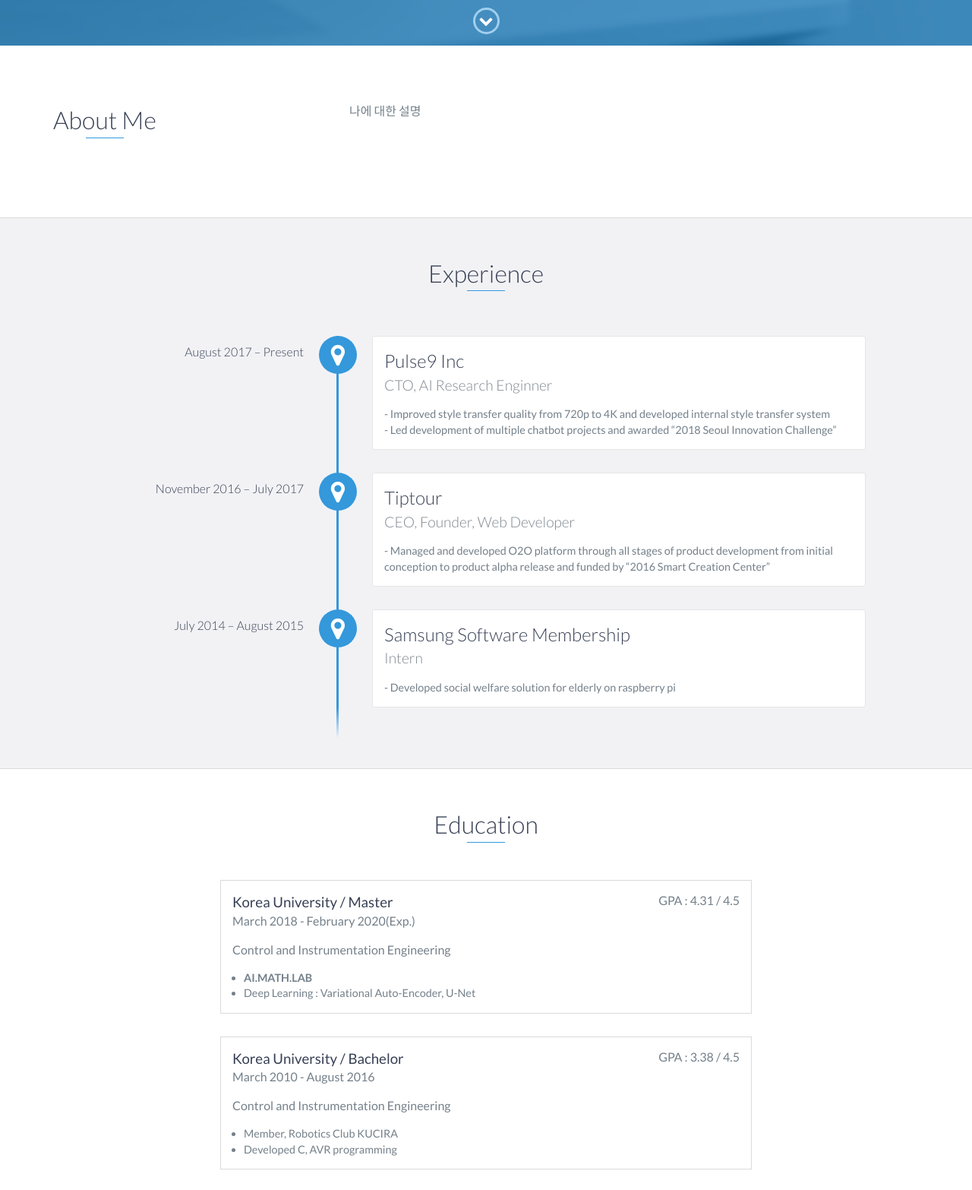
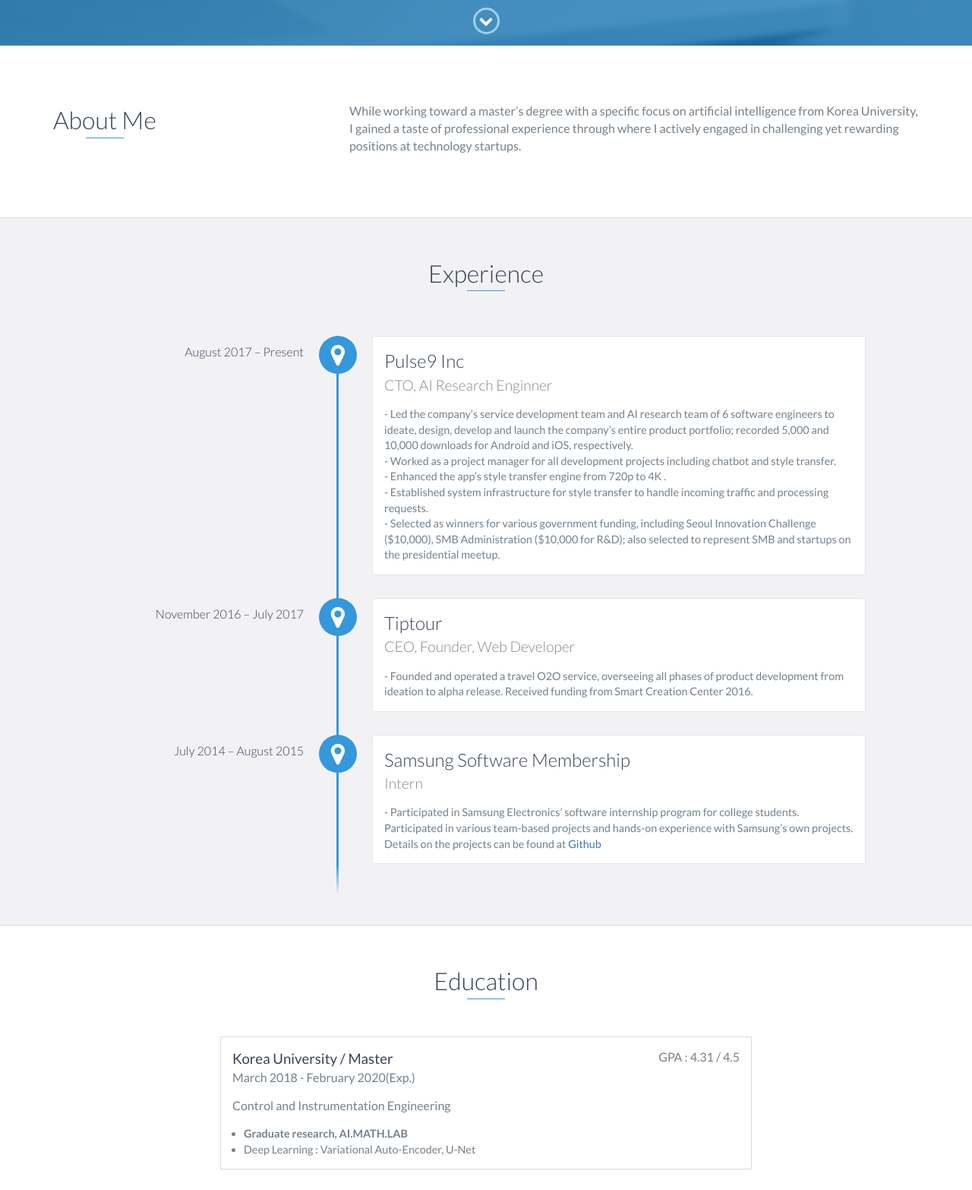
Before and after one commit to serilee18/serilee18.github.io, a plain HTML site: page index.html in a window 1280 px wide. Shown: the part 440-2006 px from the top of the page at 76% size. Drawn offline with nearby package versions, Linux system fonts and the light colour scheme.

Commit message:
Update index.html

```diff
--- a/index.html
+++ b/index.html
@@ -76,7 +76,9 @@
                 </div>
                 <div class="col-md-8">
                     <p>
-                        나에 대한 설명
+                        While working toward a master’s degree with a specific focus on artificial intelligence from Korea
+University, I gained a taste of professional experience through where I actively engaged in
+challenging yet rewarding positions at technology startups.
                     </p>
                 </div>
             </div>
@@ -91,9 +93,14 @@
                 <h3>Pulse9 Inc</h3>
                 <h4>CTO, AI Research Enginner</h4>
                 <p>
-                    - Improved style transfer quality from 720p to 4K and developed internal style transfer system
-                    <br>
-                    - Led development of multiple chatbot projects and awarded “2018 Seoul Innovation Challenge”
+- Led the company’s service development team and AI research team of 6 software engineers to ideate,
+design, develop and launch the company’s entire product portfolio; recorded 5,000 and 10,000 downloads
+for Android and iOS, respectively.<br>
+- Worked as a project manager for all development projects including chatbot and style transfer.<br>
+- Enhanced the app’s style transfer engine from 720p to 4K .<br>
+- Established system infrastructure for style transfer to handle incoming traffic and processing requests.<br>
+- Selected as winners for various government funding, including Seoul Innovation Challenge ($10,000), SMB
+Administration ($10,000 for R&D); also selected to represent SMB and startups on the presidential meetup.
                 </p>
             </div>
 
@@ -101,7 +108,8 @@
                 <h3>Tiptour</h3>
                 <h4>CEO, Founder, Web Developer</h4>
                 <p>
-                    - Managed and developed O2O platform through all stages of product development from initial conception to product alpha release and funded by “2016 Smart Creation Center”
+                    - Founded and operated a travel O2O service, overseeing all phases of product development from ideation to
+alpha release. Received funding from Smart Creation Center 2016.
                 </p>
             </div>
 
@@ -109,7 +117,9 @@
                 <h3>Samsung Software Membership</h3>
                 <h4>Intern</h4>
                 <p>
-                    - Developed social welfare solution for elderly on raspberry pi
+                    - Participated in Samsung Electronics’ software internship program for college students. Participated in various
+team-based projects and hands-on experience with Samsung’s own projects.<br>
+			Details on the projects can be found at <a href="https://github.com/serilee18/PersonalProject">Github</a>
                 </p>
             </div>
         </div>
@@ -125,7 +135,7 @@
             <h4>Control and Instrumentation Engineering</h4>
             <ul>
                 <li>
-                    <b>AI.MATH.LAB</b>
+                    <b>Graduate research, AI.MATH.LAB</b>
                 </li>
                 <li>
                     Deep Learning : Variational Auto-Encoder, U-Net
@@ -164,7 +174,7 @@
                     <div class="project-info">
                         <h3>UGly-Net: Playful Exploration of U-Net for Glitch Effects</h3>
                         <p>
-                            Lorem ipsum dolor sit amet, consectetur adipiscing elit. Curabitur in iaculis ex. Etiam volutpat laoreet urna. Morbi ut tortor nec nulla commodo malesuada sit amet vel lacus. Fusce eget efficitur libero. Morbi dapibus porta quam laoreet placerat.
+
                         </p>
                         <a href="https://uglynet.github.io/">View Project</a>
                     </div>
@@ -180,9 +190,9 @@
                     <div class="project-info">
                         <h3>Attention U-Net for Frame Interpolation</h3>
                         <p>
-                            Lorem ipsum dolor sit amet, consectetur adipiscing elit. Curabitur in iaculis ex. Etiam volutpat laoreet urna. Morbi ut tortor nec nulla commodo malesuada sit amet vel lacus. Fusce eget efficitur libero. Morbi dapibus porta quam laoreet placerat.
+
                         </p>
-                        <a href="#">View Project</a>
+                        <a href="https://github.com/serilee18/Super-SloMo">View Project</a>
                     </div>
                     <!-- End .project-info -->
                 </div>
@@ -195,9 +205,9 @@
                     <div class="project-info">
                         <h3>AR Controller</h3>
                         <p>
-                            Lorem ipsum dolor sit amet, consectetur adipiscing elit. Curabitur in iaculis ex. Etiam volutpat laoreet urna. Morbi ut tortor nec nulla commodo malesuada sit amet vel lacus. Fusce eget efficitur libero. Morbi dapibus porta quam laoreet placerat.
+
                         </p>
-                        <a href="#">View Project</a>
+                        <a href="https://github.com/serilee18/PersonalProject/tree/master/AR_Controller_Ver2">View Project</a>
                     </div>
                     <!-- End .project-info -->
                 </div>
@@ -210,9 +220,9 @@
                     <div class="project-info">
                         <h3>Mission Impossible</h3>
                         <p>
-                            Lorem ipsum dolor sit amet, consectetur adipiscing elit. Curabitur in iaculis ex. Etiam volutpat laoreet urna. Morbi ut tortor nec nulla commodo malesuada sit amet vel lacus. Fusce eget efficitur libero. Morbi dapibus porta quam laoreet placerat.
+
                         </p>
-                        <a href="#">View Project</a>
+                        <a href="https://github.com/serilee18/PersonalProject/tree/master/Mission_Impossible_Ghost_Protocol">View Project</a>
                     </div>
                     <!-- End .project-info -->
                 </div>
@@ -234,7 +244,10 @@
                     <b>  - Seri L et al. "UGly-Net: Playful Exploration of U-Net for Glitch Effects." Poster presented at: NeurIPS Workshop on Machine Learning for Creativity and Design 3.0; 2019 Dec; Vancouver, Canada</b>
                         <br><br>
                     <p>     - Seri L et al. "Automatic Indexing System using Search Engine and Autoencoder based on Tax Chatbot."  Paper presented at: Proceedings of KIIS Fall Conference 2018 Vol. 26; 2018 Oct; Wonju, Republic of Korea
-
+<br><br>
+			    <p> - Kim J, Lee J, Jang W, Lee S, Kim H and Park J. “Two-Stage Latent Dynamics Modeling and Filtering for
+Characterizing Individual Walking and Running Patterns with Smartphone Sensors”, Sensors 2019, 19(12),
+2712; https://doi.org/10.3390/s19122712.
                     </p>
                 </div>
             </div>
@@ -296,7 +309,7 @@
             <div class="row">
                 <div class="col-sm-5 copyright">
                     <p>
-                        Copyright &copy; 2017 Seri Lee
+                        Copyright &copy; 2019 Seri Lee
                     </p>
                 </div>
                 <div class="col-sm-2 top">
```
